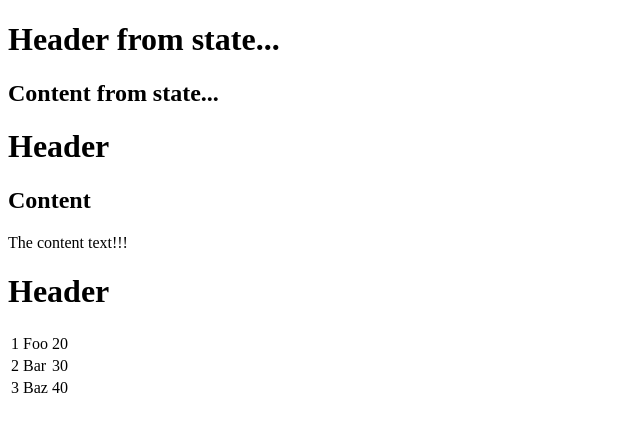
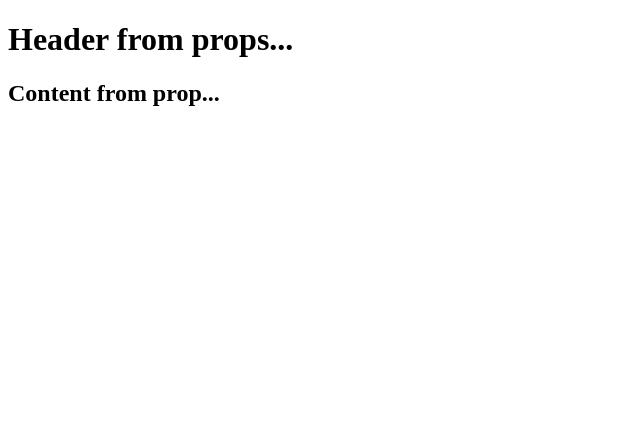
Before and after one commit to ashwani-luhaniwal/react-tutorial, a React app: page / in a window 1280 px wide. Shown: the top 432 px of the page, without its empty margins (0-640 px from the left). Built offline with nearby package versions, Linux system fonts and the light colour scheme.

Commit message:
ReactJS - Props and State concept

```diff
--- /dev/null
+++ b/Props.jsx
@@ -0,0 +1,31 @@
+/**
+ * ReactJS - Props
+ * Difference between state and props is that props are immutable.
+ * This is why the container should define the state that can be updated and changed,
+ * while the child components should only pass data from the state using props.
+ */
+
+import React from 'react';
+
+class Props extends React.Component {
+    render () {
+        return (
+            <div>
+                <h1>{ this.props.headerProp }</h1>
+                <h2>{ this.props.contentProp }</h2>
+                <h3>{ this.props.headProp }</h3>
+                <h4>{ this.props.conProp }</h4>
+            </div>
+        );
+    }
+}
+/**
+ * Default Props
+ * Set default property values directly on the component constructor instead of
+ * adding it to ReactDOM.render() element
+ */
+Props.defaultProps = {
+    headProp: "New Header from props...",
+    conProp: "New Content from props..."
+}
+export default Props;
--- /dev/null
+++ b/StateProps.jsx
@@ -0,0 +1,48 @@
+/**
+ * State and Props
+ * Here, we combine state and props in your app. We are setting the state in our parent component
+ * and passing it down the component tree using props. Inside render function, we are setting
+ * headerProp and contentProp used in child components.
+ *
+ * Source of data is now coming from the state. When we want to update it, we just need
+ * to update the state, and all child components will be updated.
+ */
+
+import React from 'react';
+
+class StateProps extends React.Component {
+    constructor (props) {
+        super(props);
+        this.state = {
+            header: "Header from props...",
+            content: "Content from prop..."
+        }
+    }
+    render () {
+        return (
+            <div>
+                <Header headerProp = { this.state.header } />
+                <Content contentProp = { this.state.content } />
+            </div>
+        );
+    }
+}
+class Header extends React.Component {
+    render () {
+        return (
+            <div>
+                <h1>{ this.props.headerProp }</h1>
+            </div>
+        );
+    }
+}
+class Content extends React.Component {
+    render () {
+        return (
+            <div>
+                <h2>{ this.props.contentProp }</h2>
+            </div>
+        );
+    }
+}
+export default StateProps;
--- a/index.html
+++ b/index.html
@@ -5,10 +5,12 @@
         <title>React App</title>
     </head>
     <body>
-        <div id="app"></div>
+        <!-- <div id="app"></div>
         <div id="app2"></div>
         <div id="dynamic-table"></div>
         <div id="state"></div>
+        <div id="props"></div> -->
+        <div id="stateprops"></div>
         <script type="text/javascript" src="index.js"></script>
     </body>
 </html>
```
Also changed, not shown: main.js (+9 -4 lines).
